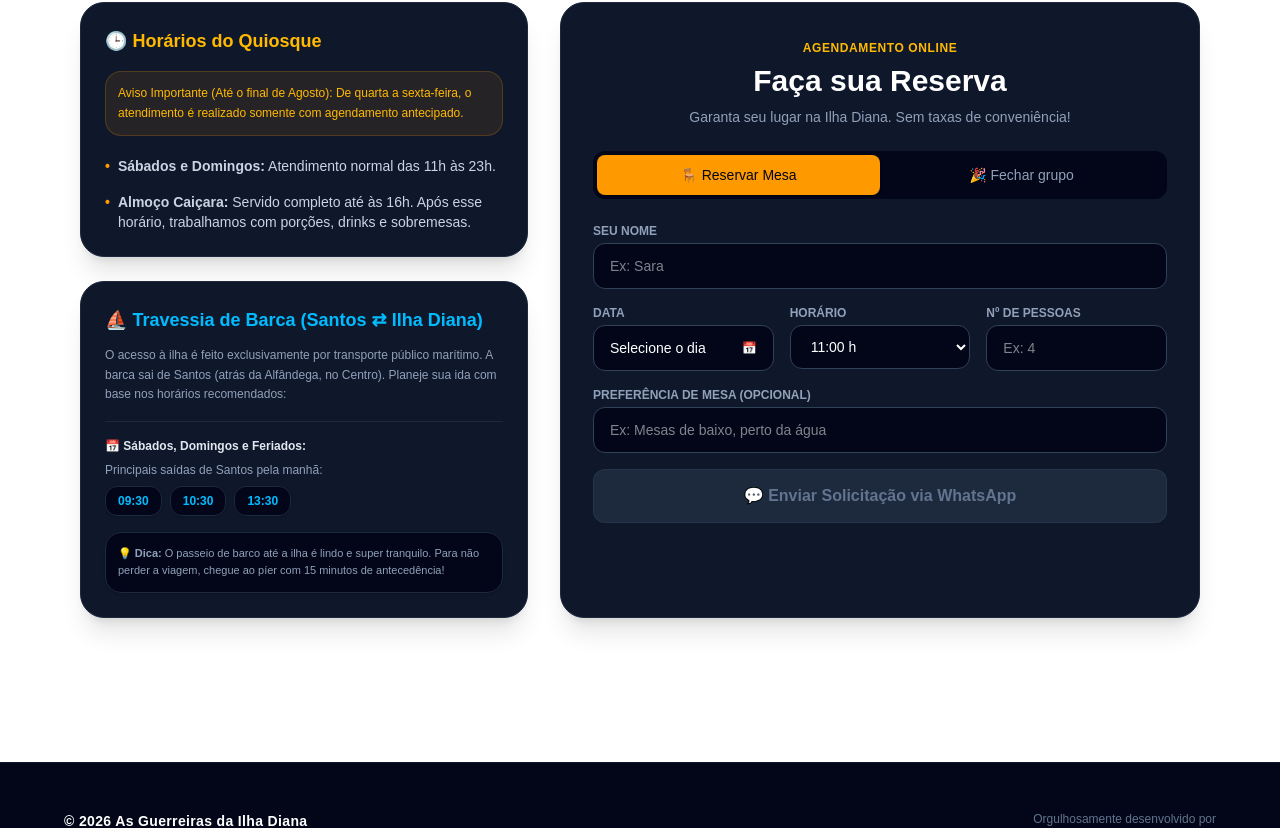
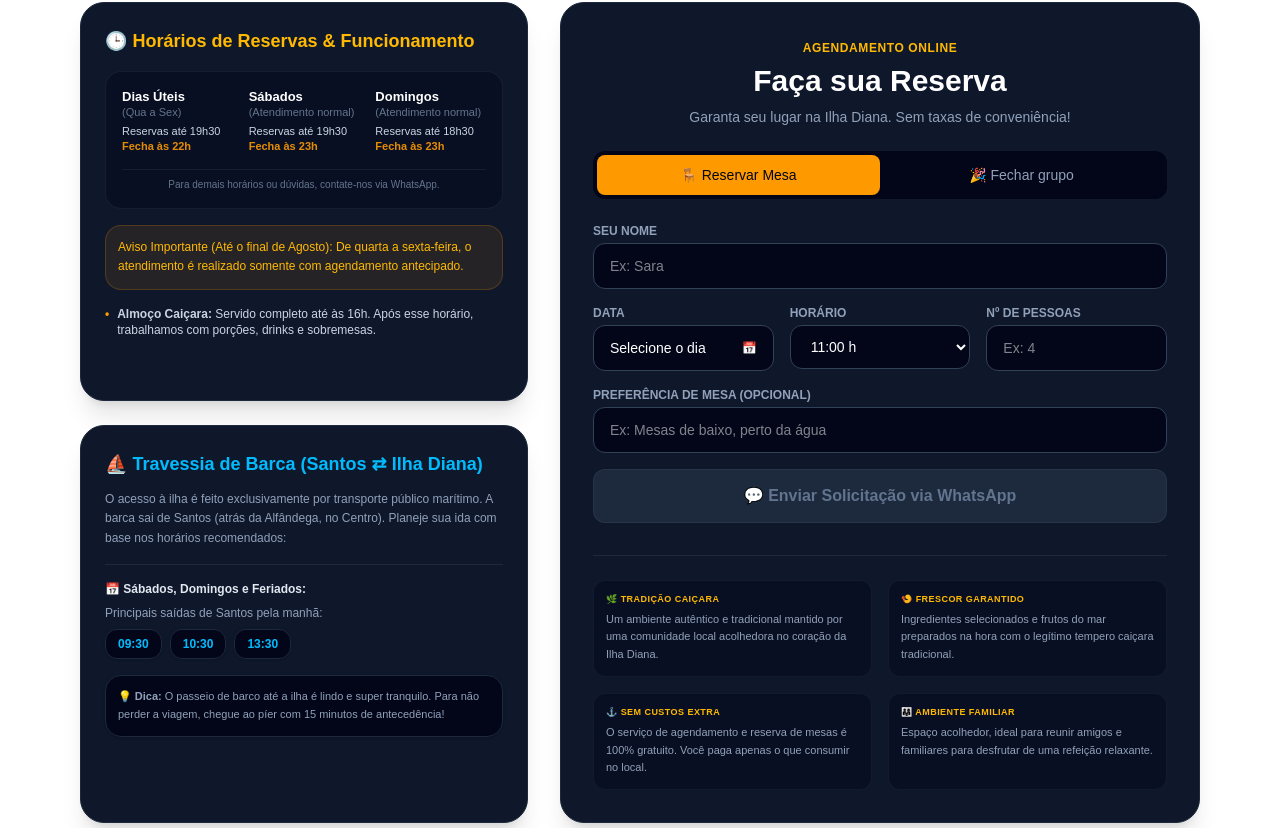
Before and after one commit to AndreyCadmo/as-guerreiras, a Next.js app: page /reservas in a window 1280 px wide. Shown: the part 376-1204 px from the top of the page. Built offline with nearby package versions, Linux system fonts and the light colour scheme.

Commit message:
Enhance UI and functionality across multiple components: update header with gallery link, improve reservation details, and adjust cardapio styles for better readability.

```diff
--- a/app/(site)/cardapio/page.tsx
+++ b/app/(site)/cardapio/page.tsx
@@ -10,32 +10,31 @@ export default function Page() {
         <div className="bg-white text-slate-800 min-h-screen font-sans flex flex-col justify-between">
             <div>
                 <div className="bg-slate-950 py-16 px-4 text-center border-b border-slate-900 relative overflow-hidden text-white">
-                    <div className="absolute inset-0 opacity-5 bg-[url('/caminho-da-sua-imagem/logo-guerreiras.png')] bg-no-repeat bg-center bg-contain"></div>
+                    <div className="absolute inset-0 opacity-15 bg-[url('https://images.unsplash.com/photo-1519708227418-c8fd9a32b7a2?w=1200&q=80')] bg-cover bg-center"></div>
                     <div className="relative z-10 max-w-2xl mx-auto">
-                        <span className="text-amber-500 font-bold uppercase tracking-wider text-xs bg-slate-900 px-3 py-1 rounded-full border border-slate-800">
+                        <span className="text-amber-500 font-bold uppercase tracking-wider text-xs bg-slate-900/90 px-3 py-1 rounded-full border border-slate-800 backdrop-blur-sm">
                             Cardápio Oficial
                         </span>
                         <h1 className="text-4xl font-black mt-3 text-transparent bg-clip-text bg-gradient-to-r from-amber-400 to-amber-600">
                             Sabor Caiçara, Comida de Verdade!
                         </h1>
                         <div className="text-center mt-4 space-y-2 max-w-xl mx-auto">
-                            <p className="text-slate-400 text-xs md:text-sm font-medium">
+                            <p className="text-slate-300 text-xs md:text-sm font-medium drop-shadow-sm">
                                 Ambiente familiar, de frente para o rio e uma vista incrível na Ilha Diana.
                             </p>
-                            <p className="text-[10px] md:text-xs text-amber-500/80 tracking-wide font-semibold uppercase flex items-center justify-center gap-1.5 bg-amber-500/5 py-1.5 px-4 rounded-full max-w-sm md:max-w-max mx-auto border border-amber-500/10 text-center whitespace-normal md:whitespace-nowrap">
+                            <p className="text-[10px] md:text-xs text-amber-500/90 tracking-wide font-semibold uppercase flex items-center justify-center gap-1.5 bg-slate-950/80 py-1.5 px-4 rounded-full max-w-sm md:max-w-max mx-auto border border-amber-500/20 text-center leading-relaxed backdrop-blur-sm">
                                 <span>🐟</span>
                                 <span>Cardápio exclusivamente caiçara (Sem opções de carne)</span>
                             </p>
                         </div>
                     </div>
-
                 </div>
 
                 <div className="max-w-7xl mx-auto px-4 mt-10">
                     <div className="flex bg-slate-50 p-1 rounded-2xl max-w-lvh mx-auto border border-slate-100 shadow-sm">
                         <button
                             onClick={() => setCategoriaAtiva('principais')}
-                            className={`flex-1 py-3 text-xs md:text-sm font-bold rounded-xl transition-all duration-200 ${categoriaAtiva === 'principais'
+                            className={`flex-1 py-3 text-xs md:text-sm font-bold rounded-xl transition-all cursor-pointer duration-200 ${categoriaAtiva === 'principais'
                                 ? 'bg-amber-500 text-slate-950 shadow-md shadow-amber-500/10'
                                 : 'text-slate-500 hover:text-slate-800'
                                 }`}
@@ -44,7 +43,7 @@ export default function Page() {
                         </button>
                         <button
                             onClick={() => setCategoriaAtiva('individuais')}
-                            className={`flex-1 py-3 text-xs md:text-sm font-bold rounded-xl transition-all duration-200 ${categoriaAtiva === 'individuais'
+                            className={`flex-1 py-3 text-xs md:text-sm font-bold rounded-xl transition-all cursor-pointer duration-200 ${categoriaAtiva === 'individuais'
                                 ? 'bg-amber-500 text-slate-950 shadow-md shadow-amber-500/10'
                                 : 'text-slate-500 hover:text-slate-800'
                                 }`}
@@ -53,7 +52,7 @@ export default function Page() {
                         </button>
                         <button
                             onClick={() => setCategoriaAtiva('bebidas')}
-                            className={`flex-1 py-3 text-xs md:text-sm font-bold rounded-xl transition-all duration-200 ${categoriaAtiva === 'bebidas'
+                            className={`flex-1 py-3 text-xs md:text-sm font-bold rounded-xl transition-all cursor-pointer duration-200 ${categoriaAtiva === 'bebidas'
                                 ? 'bg-amber-500 text-slate-950 shadow-md shadow-amber-500/10'
                                 : 'text-slate-500 hover:text-slate-800'
                                 }`}
@@ -63,7 +62,7 @@ export default function Page() {
 
                         <button
                             onClick={() => setCategoriaAtiva('veganos')}
-                            className={`flex-1 py-3 text-xs md:text-sm font-bold rounded-xl transition-all duration-200 ${categoriaAtiva === 'veganos'
+                            className={`flex-1 py-3 text-xs md:text-sm font-bold rounded-xl transition-all cursor-pointer duration-200 ${categoriaAtiva === 'veganos'
                                 ? 'bg-amber-500 text-slate-950 shadow-md shadow-amber-500/10'
                                 : 'text-slate-500 hover:text-slate-800'
                                 }`}
--- a/app/(site)/reservas/page.tsx
+++ b/app/(site)/reservas/page.tsx
@@ -26,17 +26,40 @@ export default function Page() {
                     <div className="bg-slate-900 text-white p-6 rounded-3xl border border-slate-800 shadow-xl flex flex-col justify-between flex-1">
                         <div>
                             <h3 className="font-black text-lg text-amber-400 flex items-center gap-2 mb-4">
-                                🕒 Horários do Quiosque
+                                🕒 Horários de Reservas & Funcionamento
                             </h3>
-                            <ul className="space-y-4 text-xs md:text-sm text-slate-300">
+
+                            <div className="bg-slate-950/40 p-4 rounded-2xl border border-slate-800/60 text-xs text-slate-300 space-y-4 mb-4">
+                                <div className="grid grid-cols-1 sm:grid-cols-3 gap-4 text-slate-400">
+                                    <div>
+                                        <p className="text-white font-bold text-[13px]">Dias Úteis</p>
+                                        <p className="text-[11px] text-slate-500 font-medium">(Qua a Sex)</p>
+                                        <p className="text-[11px] mt-1 text-slate-300">Reservas até 19h30</p>
+                                        <p className="text-[11px] text-amber-500/90 font-semibold">Fecha às 22h</p>
+                                    </div>
+                                    <div>
+                                        <p className="text-white font-bold text-[13px]">Sábados</p>
+                                        <p className="text-[11px] text-slate-500 font-medium">(Atendimento normal)</p>
+                                        <p className="text-[11px] mt-1 text-slate-300">Reservas até 19h30</p>
+                                        <p className="text-[11px] text-amber-500/90 font-semibold">Fecha às 23h</p>
+                                    </div>
+                                    <div>
+                                        <p className="text-white font-bold text-[13px]">Domingos</p>
+                                        <p className="text-[11px] text-slate-500 font-medium">(Atendimento normal)</p>
+                                        <p className="text-[11px] mt-1 text-slate-300">Reservas até 18h30</p>
+                                        <p className="text-[11px] text-amber-500/90 font-semibold">Fecha às 23h</p>
+                                    </div>
+                                </div>
+                                <p className="text-[10px] text-slate-500 pt-2 text-center border-t border-slate-800/60 font-medium">
+                                    Para demais horários ou dúvidas, contate-nos via WhatsApp.
+                                </p>
+                            </div>
+
+                            <ul className="space-y-3 text-xs md:text-sm text-slate-300">
                                 <li className="bg-amber-500/10 text-amber-400 p-3 rounded-2xl border border-amber-500/20 text-xs leading-relaxed font-medium">
                                     Aviso Importante (Até o final de Agosto): De quarta a sexta-feira, o atendimento é realizado somente com agendamento antecipado.
                                 </li>
-                                <li className="flex items-start gap-2 pt-1">
-                                    <span className="text-amber-500 font-bold">•</span>
-                                    <p><strong>Sábados e Domingos:</strong> Atendimento normal das 11h às 23h.</p>
-                                </li>
-                                <li className="flex items-start gap-2">
+                                <li className="flex items-start gap-2 pt-1 text-xs">
                                     <span className="text-amber-500 font-bold">•</span>
                                     <p><strong>Almoço Caiçara:</strong> Servido completo até às 16h. Após esse horário, trabalhamos com porções, drinks e sobremesas.</p>
                                 </li>
--- a/app/components/header.tsx
+++ b/app/components/header.tsx
@@ -34,6 +34,9 @@ export default function Header() {
                     </a>
                     <a href="/reservas" className="hover:text-amber-500 transition-colors">
                         Reservas
+                    </a>
+                    <a href="/galeria" className="hover:text-amber-500 transition-colors">
+                        Galeria
                     </a>
                     <a href="/sobre" className="hover:text-amber-500 transition-colors ">
                         Nossa História
@@ -91,6 +94,13 @@ export default function Header() {
                         📅 Reservas
                     </a>
                     <a
+                        href="/galeria"
+                        className="block py-2 text-slate-300 hover:text-white font-medium"
+                        onClick={() => setMenuAberto(false)}
+                    >
+                        📸 Galeria
+                    </a>
+                    <a
                         href="/sobre"
                         className="block py-2 text-amber-400 font-semibold"
                         onClick={() => setMenuAberto(false)}
--- a/app/components/reserve.tsx
+++ b/app/components/reserve.tsx
@@ -1,6 +1,6 @@
 'use client'
 
-import { useState } from 'react';
+import { useState, useEffect } from 'react';
 import { DayPicker } from 'react-day-picker';
 import { format, isBefore, startOfDay } from 'date-fns';
 import { ptBR } from 'date-fns/locale';
@@ -15,13 +15,37 @@ export default function Reserve() {
     const [pessoas, setPessoas] = useState('');
     const [preferenciaMesa, setPreferenciaMesa] = useState('');
     const [erroPessoas, setErroPessoas] = useState(false);
+    const [horariosDisponiveis, setHorariosDisponiveis] = useState<string[]>([]);
 
     const TELEFONE_QUIOSQUE = "5513974010251";
 
-    const horariosDisponiveis = [
-        "11:00", "12:00", "13:00", "14:00", "15:00",
-        "16:00", "17:00", "18:00", "19:00", "20:00", "21:00", "22:00"
-    ];
+    const horariosDiasUteis = ["11:00", "12:30", "13:40", "15:30", "17:10", "18:30", "19:30"];
+    const horariosSábado = ["11:00", "12:30", "13:40", "16:30", "18:30", "19:30"];
+    const horariosDomingo = ["11:00", "14:00", "15:00", "15:30", "17:30", "18:30"];
+
+    useEffect(() => {
+        if (!dataSelecionada) {
+            setHorariosDisponiveis(horariosDiasUteis);
+            setHora('11:00');
+            return;
+        }
+
+        const diaSemana = dataSelecionada.getDay();
+        let novosHorarios: string[] = [];
+
+        if (diaSemana === 6) {
+            novosHorarios = horariosSábado;
+        } else if (diaSemana === 0) {
+            novosHorarios = horariosDomingo;
+        } else {
+            novosHorarios = horariosDiasUteis;
+        }
+
+        setHorariosDisponiveis(novosHorarios);
+        if (!novosHorarios.includes(hora)) {
+            setHora(novosHorarios[0]);
+        }
+    }, [dataSelecionada]);
 
     const bloquearData = (day: Date) => {
         const hoje = startOfDay(new Date());
@@ -87,7 +111,7 @@ export default function Reserve() {
                             type="text"
                             required
                             placeholder="Ex: Sara"
-                            className="w-full bg-slate-950 border border-slate-700 rounded-xl px-4 py-3 text-sm focus:outline-none focus:border-amber-500 transition-colors"
+                            className="w-full bg-slate-950 border border-slate-700 rounded-xl px-4 py-3 text-sm focus:outline-none focus:border-amber-500 transition-colors text-white"
                             value={nome}
                             onChange={(e) => setNome(e.target.value)}
                         />
@@ -143,7 +167,7 @@ export default function Reserve() {
                                     min="1"
                                     max="24"
                                     placeholder="Ex: 4"
-                                    className={`w-full bg-slate-950 border rounded-xl px-4 py-3 text-sm focus:outline-none transition-colors ${erroPessoas ? 'border-red-500 focus:border-red-500' : 'border-slate-700 focus:border-amber-500'}`}
+                                    className={`w-full bg-slate-950 border rounded-xl px-4 py-3 text-sm focus:outline-none transition-colors text-white ${erroPessoas ? 'border-red-500 focus:border-red-500' : 'border-slate-700 focus:border-amber-500'}`}
                                     value={pessoas}
                                     onChange={(e) => {
                                         const val = e.target.value;
@@ -154,7 +178,7 @@ export default function Reserve() {
                                 />
                             ) : (
                                 <select
-                                    className="w-full bg-slate-950 border border-slate-700 rounded-xl px-4 py-3 text-sm focus:outline-none focus:border-amber-500 transition-colors"
+                                    className="w-full bg-slate-950 border border-slate-700 rounded-xl px-4 py-3 text-sm focus:outline-none focus:border-amber-500 transition-colors text-white cursor-pointer"
                                     value={pessoas}
                                     onChange={(e) => setPessoas(e.target.value)}
                                 >
@@ -178,7 +202,7 @@ export default function Reserve() {
                             <input
                                 type="text"
                                 placeholder="Ex: Mesas de baixo, perto da água"
-                                className="w-full bg-slate-950 border border-slate-700 rounded-xl px-4 py-3 text-sm focus:outline-none focus:border-amber-500 transition-colors"
+                                className="w-full bg-slate-950 border border-slate-700 rounded-xl px-4 py-3 text-sm focus:outline-none focus:border-amber-500 transition-colors text-white"
                                 value={preferenciaMesa}
                                 onChange={(e) => setPreferenciaMesa(e.target.value)}
                             />
@@ -205,6 +229,27 @@ export default function Reserve() {
                         <span>💬 Enviar Solicitação via WhatsApp</span>
                     </button>
                 </form>
+
+                {tipoReserva === 'mesa' && (
+                    <div className="mt-8 pt-6 border-t border-slate-800 grid grid-cols-2 gap-4 text-[11px] text-slate-400 animate-fadeIn">
+                        <div className="bg-slate-950/40 p-3 rounded-xl border border-slate-800/50">
+                            <p className="text-amber-400 font-bold uppercase tracking-wider text-[9px] mb-1">🌿 Tradição Caiçara</p>
+                            <p className="leading-relaxed">Um ambiente autêntico e tradicional mantido por uma comunidade local acolhedora no coração da Ilha Diana.</p>
+                        </div>
+                        <div className="bg-slate-950/40 p-3 rounded-xl border border-slate-800/50">
+                            <p className="text-amber-400 font-bold uppercase tracking-wider text-[9px] mb-1">🍤 Frescor Garantido</p>
+                            <p className="leading-relaxed">Ingredientes selecionados e frutos do mar preparados na hora com o legítimo tempero caiçara tradicional.</p>
+                        </div>
+                        <div className="bg-slate-950/40 p-3 rounded-xl border border-slate-800/50">
+                            <p className="text-amber-400 font-bold uppercase tracking-wider text-[9px] mb-1">⚓ Sem Custos Extra</p>
+                            <p className="leading-relaxed">O serviço de agendamento e reserva de mesas é 100% gratuito. Você paga apenas o que consumir no local.</p>
+                        </div>
+                        <div className="bg-slate-950/40 p-3 rounded-xl border border-slate-800/50">
+                            <p className="text-amber-400 font-bold uppercase tracking-wider text-[9px] mb-1">👨‍👩‍👧 Ambiente Familiar</p>
+                            <p className="leading-relaxed">Espaço acolhedor, ideal para reunir amigos e familiares para desfrutar de uma refeição relaxante.</p>
+                        </div>
+                    </div>
+                )}
             </div>
         </div>
     );
```
